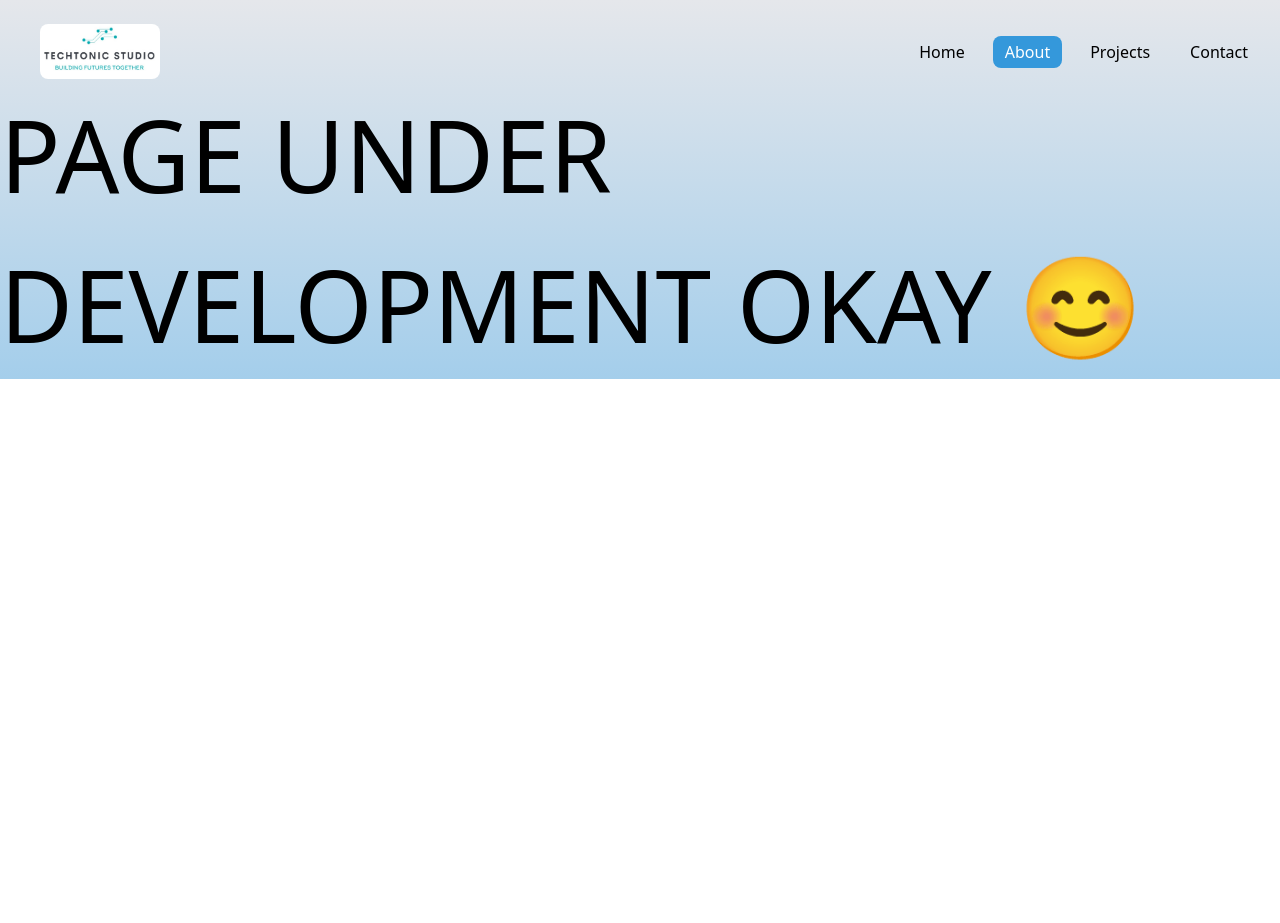
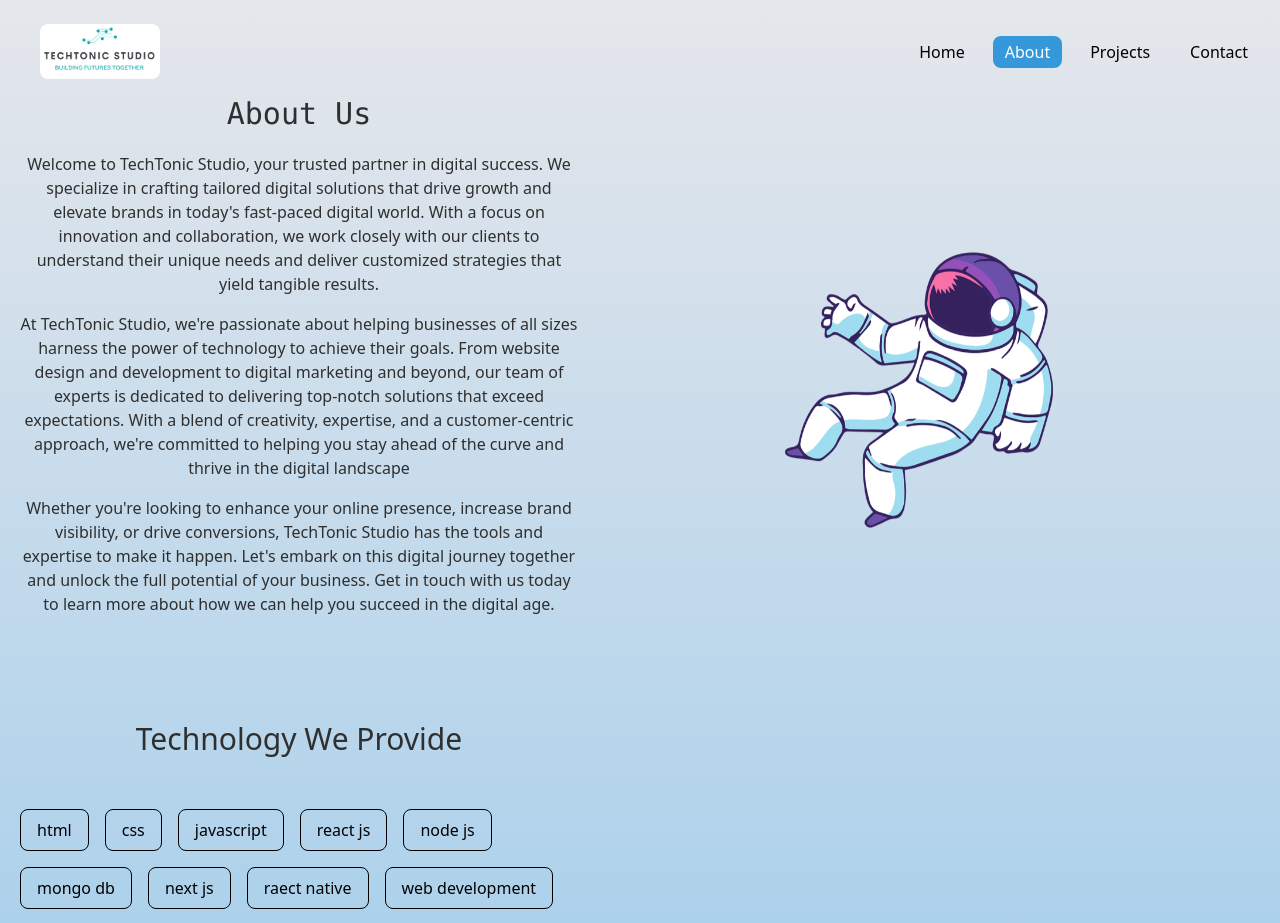
Before and after one commit to Brijesh0707/portfolio, a Next.js app: page /about in a window 1280 px wide. Shown: the top 923 px of the page. Before the commit the page ends 800 px from the top, so only its background shows below. Built offline with nearby package versions, Linux system fonts and the light colour scheme.

Commit message:
fourth commit

```diff
--- a/app/about/page.js
+++ b/app/about/page.js
@@ -1,18 +1,73 @@
+"use client"
 
+import React, { useEffect, useRef, useState } from 'react';
+import { motion, useAnimation, useScroll, useTransform } from 'framer-motion';
 
-import React from 'react'
-import {motion} from 'framer-motion'
+const Page = () => {
+  const [isVisible, setIsVisible] = useState(false);
+  const controls = useAnimation();
+  const mainContainer = useRef()
+  const {scrollYProgress} = useScroll({container:mainContainer})
 
-const page = () => {
+  const animate = useTransform(scrollYProgress,[0,1],[0,360])
+  useEffect(() => {
+    const handleScroll = () => {
+      const windowHeight = window.innerHeight;
+      const technologySection = document.getElementById('technology');
+      const technologySectionTop = technologySection.offsetTop;
+
+      if (window.scrollY + windowHeight >= technologySectionTop) {
+        setIsVisible(true);
+      }
+    };
+
+    window.addEventListener('scroll', handleScroll);
+
+    return () => window.removeEventListener('scroll', handleScroll);
+  }, []);
+
+  useEffect(() => {
+    if (isVisible) {
+      controls.start({ x: 0, opacity: 1 });
+    }
+  }, [isVisible, controls]);
+
+  const skills = ["html", "css", "javascript", "react js", "node js", "mongo db", "next js", "raect native", "web development", "android development"];
+
   return (
     <>
-        <section className='w-[100%] h-[100%] md:h-[100vh] flex justify-center items-center'>
-         <p className='text-[100px] md:text-[20px] text-black font-500'>PAGE UNDER DEVELOPMENT OKAY 😊</p>
-
-        </section>
-
+      <section className='w-[100%]  mt-3 pb-[100px] pl-5 pr-5 h-[100%] md:h-[100%] flex justify-center items-center' ref={mainContainer}>
+        <main className='flex justify-between md:flex-col w-[100%]  h-full static'>
+          <div className='left_side w-[45%] md:flex-col md:w-[100%]'>
+            <div className='about'>
+              <motion.h1 initial={{ x: -100, opacity: 0 }} animate={{ x: 0, opacity: 1 }} transition={{ delay: 0.3, duration: 0.3 }} className='text-center text-[30px] text-[#2f2f2f] font-600 font-mono'>About Us</motion.h1>
+              <motion.p initial={{ x: -100, opacity: 0 }} animate={{ x: 0, opacity: 1 }} transition={{ delay: 0.4, duration: 0.4 }} className='mt-4 text-center text-[#2f2f2f] font-500'>Welcome to TechTonic Studio, your trusted partner in digital success. We specialize in crafting tailored digital solutions that drive growth and elevate brands in today's fast-paced digital world. With a focus on innovation and collaboration, we work closely with our clients to understand their unique needs and deliver customized strategies that yield tangible results.</motion.p>
+              <motion.p initial={{ x: -100, opacity: 0 }} animate={{ x: 0, opacity: 1 }} transition={{ delay: 0.5, duration: 0.5 }} className='mt-4 text-center text-[#2f2f2f] font-500'>At TechTonic Studio, we're passionate about helping businesses of all sizes harness the power of technology to achieve their goals. From website design and development to digital marketing and beyond, our team of experts is dedicated to delivering top-notch solutions that exceed expectations. With a blend of creativity, expertise, and a customer-centric approach, we're committed to helping you stay ahead of the curve and thrive in the digital landscape</motion.p>
+              <motion.p initial={{ x: -100, opacity: 0 }} animate={{ x: 0, opacity: 1 }} transition={{ delay: 0.6, duration: 0.6 }} className='mt-4 text-center text-[#2f2f2f] font-500'>Whether you're looking to enhance your online presence, increase brand visibility, or drive conversions, TechTonic Studio has the tools and expertise to make it happen. Let's embark on this digital journey together and unlock the full potential of your business. Get in touch with us today to learn more about how we can help you succeed in the digital age.</motion.p>
+            </div>
+            <div className='technology mt-[100px]' id="technology">
+              <motion.h1 initial={{ x: -100, opacity: 0 }} animate={controls} transition={{ delay: 0.3, duration: 0.3 }} className='text-[30px] text-[#2f2f2f] text-center'>Technology We Provide</motion.h1>
+              <br />
+              <br />
+              <div className='flex flex-wrap gap-4'>
+                {skills?.map((item, index) => (
+                  <motion.button key={index} initial={{ x: -100, opacity: 0 }} animate={controls} transition={{ delay: index * 0.1, duration: 0.5 }} className='pl-4 pr-4 hover:bg-black hover:text-white pt-2 pb-2 rounded-lg border-black border-[1px] text-black font-500' style={{ transition: '0.5s ease-in-out' }}>{item}</motion.button>
+                ))}
+              </div>
+            </div>
+          </div>
+          <div className='right_side w-[55%] md:hidden flex justify-center sticky top-[200px]  h-[600px]'>
+          <div className='mt-10'>
+          <motion.img  initial={{ y: 100, opacity: 0 }}
+  animate={{ y: 0, opacity: 1 }}
+  whileHover={{ scale: 1.1 }}
+  transition={{ delay: 0.9, duration: 0.9 }} src='/animate.png' className='animate w-[300px] h-[300px] '/>
+          </div>
+          </div>
+        </main>
+      </section>
     </>
   )
 }
 
-export default page
+export default Page;
--- a/app/globals.css
+++ b/app/globals.css
@@ -4,5 +4,7 @@
 
 body {
   overflow-x: hidden;
-
+  background-color: white;
+  width: 100%;
+  height: 100%;
 }
--- a/components/Navbar.js
+++ b/components/Navbar.js
@@ -65,7 +65,7 @@ export const Navbar = () => {
       </div>
          {navbar &&<motion.div  initial={{ x: 100, opacity: 0 }}
               animate={{ x: 0, opacity: 1 }}
-              transition={{ delay: 0.1, duration: 0.1}}  className='w-screen h-screen fixed flex flex-col items-center justify-center   gap-4 top-0 left-0 right-0 bottom-0 bg-black z-66'>
+              transition={{ delay: 0.1, duration: 0.1}} exit={{ x: 100, opacity: 0 }}  className='w-screen h-screen fixed flex flex-col items-center justify-center   gap-4 top-0 left-0 right-0 bottom-0 bg-black z-66'>
          {links.map((item,index)=>(
           <>
             <Link href={item.link} key={index} className='text-white text-[25px]'>{item.title}</Link>
```
Also changed, not shown: public/animate.png (added).
